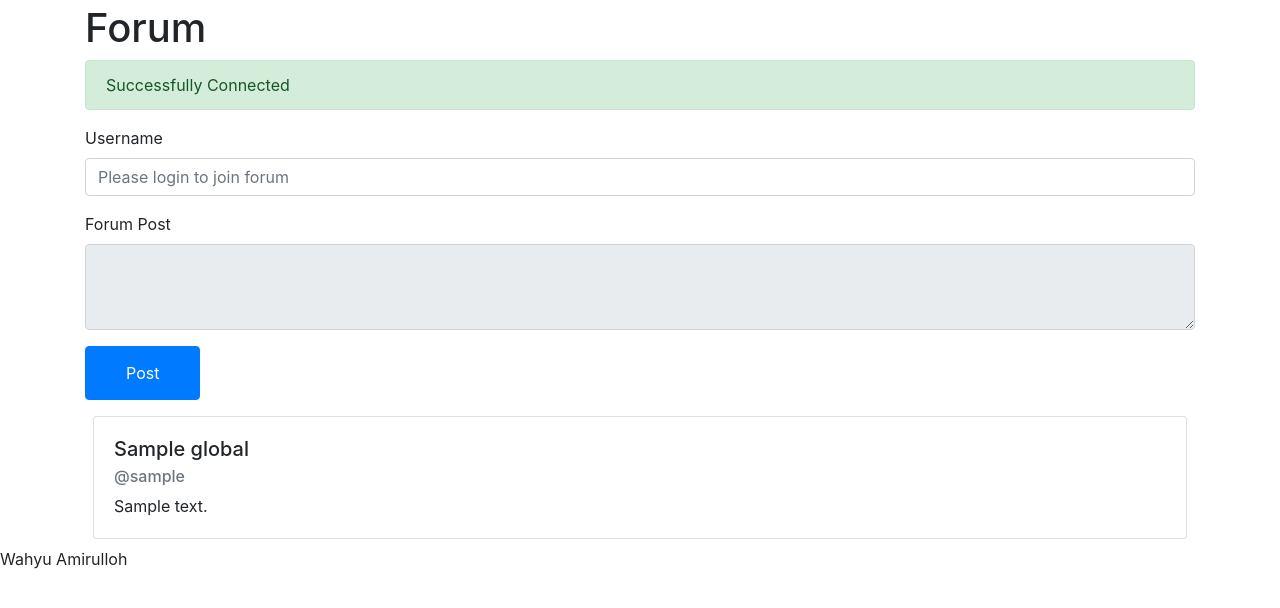
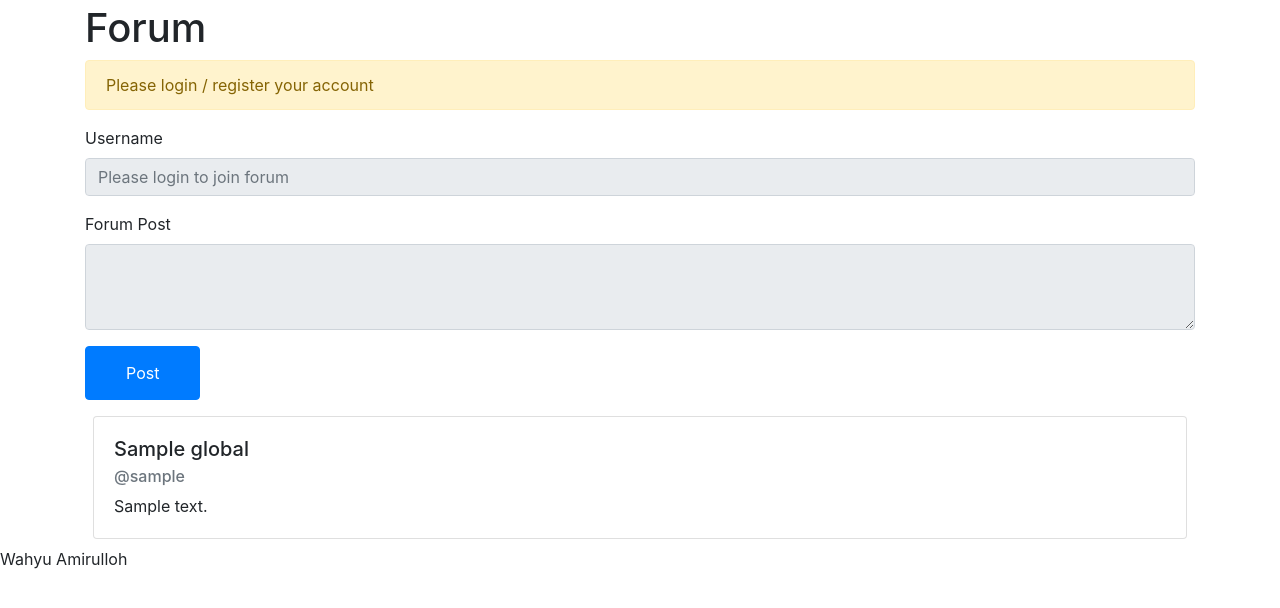
Before and after one commit to amirudev/php-youngbook, a PHP site: page /page/forum/index.php in a window 1280 px wide. Shown: the part 72-680 px from the top of the page. Run offline with PHP 8.4, Linux system fonts and the light colour scheme; tables that the repository leaves empty or names only in its code hold one stand-in row (values such as "Sample post").

Commit message:
improving security in forum

```diff
--- a/page/forum/index.php
+++ b/page/forum/index.php
@@ -16,10 +16,10 @@
 			}
 			echo '<div class="alert alert-' . $status . '" role="alert">' . $message . '</div>';
 		} ?>
-		<form action="../functions/forum_post.php" method="post">
+		<?php if(isset($_COOKIE['userlogin'])){ echo '<form action="../functions/forum_post.php" method="post">';}?>
 		  	<div class="form-group">
 		    	<label for="exampleFormControlInput2">Username</label>
-		    	<input type="text" name="username" class="form-control" id="exampleFormControlInput2" placeholder="Please login to join forum" value="<?php if(isset($_COOKIE['userlogin'])){ echo $_COOKIE['userlogin']; }?>">
+		    	<input type="text" name="username" class="form-control" id="exampleFormControlInput2" placeholder="Please login to join forum" value="<?php if(isset($_COOKIE['userlogin'])){ echo $_COOKIE['userlogin']; } ?>" readonly>
 		  	</div>
 		  	<div class="form-group">
 			    <label for="exampleFormControlTextarea1">Forum Post</label>
--- a/page/functions/mysqliconnect.php
+++ b/page/functions/mysqliconnect.php
@@ -10,9 +10,14 @@
 	// Check Connection
 	if (!$conn) {
 		$status = 'danger';
-		$message = '<strong>Failed to connect</strong> ' . mysqli_connect_error();
+		$message = '<strong>Failed connect to server</strong> ' . mysqli_connect_error();
 	} else {
-		$status = 'success';
-		$message = 'Successfully Connected';
+		if(isset($_COOKIE['userlogin'])){
+			$status = 'success';
+			$message = 'You\'re connected to our server !' . mysqli_connect_error();
+		} else {
+			$status = 'warning';
+			$message = 'Please login / register your account';
+		}
 	}
 ?>
```
Also changed, not shown: page/functions/forum_post.php (+4 -3 lines).
